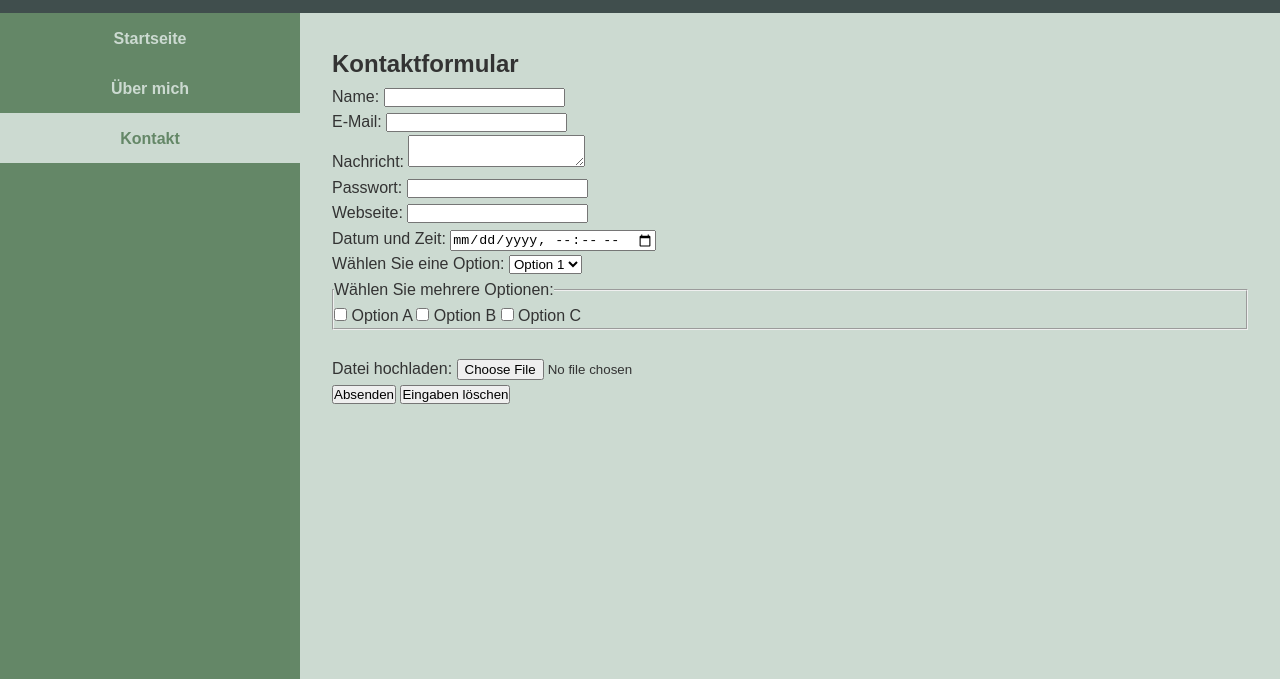
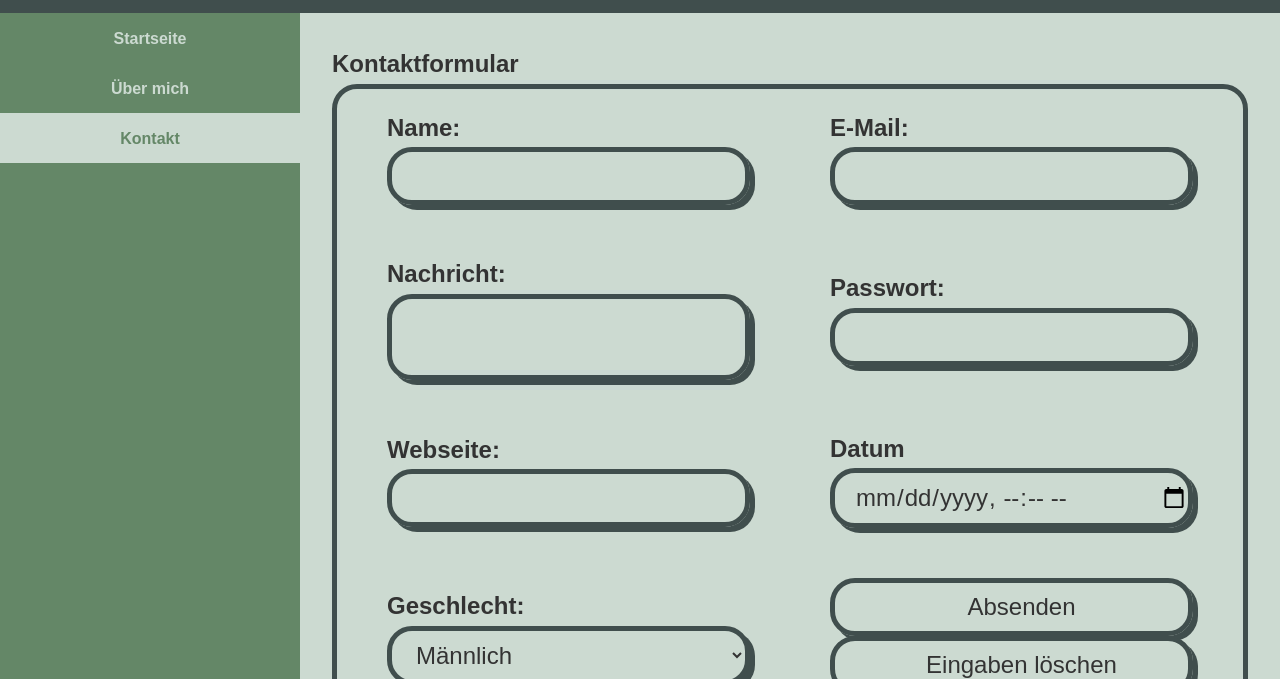
Before and after one commit to jan1888/Modul293, a plain HTML site: page kontakt.html in a window 1280 px wide. Shown: the part 121-800 px from the top of the page. Drawn offline with Linux system fonts and the light colour scheme; a web font is replaced by a local one.

Commit message:
Kontakt styles added

```diff
--- a/Styles.css
+++ b/Styles.css
@@ -1,3 +1,5 @@
+@import "kontakt.css";
+
 /* CSS-Variablen */
 :root {
   --primary-color: #404e4d;
@@ -11,8 +13,14 @@
   margin: 0;
   padding: 0;
   box-sizing: border-box;
+  scrollbar-width: none; /* Firefox */
+  -ms-overflow-style: none; /* IE and Edge */
 }
-@media (min-width: 801px) {
+
+*::-webkit-scrollbar {
+  display: none; /* Chrome, Safari and Opera */
+}
+@media (min-width: 1001px) {
   body {
     font-family: Arial, sans-serif;
     color: var(--font-color);
@@ -29,7 +37,7 @@
     height: 100%;
   }
 }
-@media (max-width: 800px) {
+@media (max-width: 1000px) {
   body {
     font-family: Arial, sans-serif;
     color: var(--font-color);
--- /dev/null
+++ b/kontakt.css
@@ -0,0 +1,78 @@
+@import url("https://fonts.googleapis.com/css2?family=Winky+Sans&display=swap");
+
+:root {
+  --primary-color: #404e4d;
+  --secondary-color: #648767;
+  --font-color: #333;
+  --background-color: #ccdad1;
+  --header-font-size: 2rem;
+}
+
+form {
+  border: 5px solid var(--primary-color);
+  border-radius: 25px;
+  background-color: var(--background-color);
+  display: grid;
+  align-items: center;
+  justify-content: center;
+}
+@media (min-width: 1001px) {
+  form {
+    grid: auto / auto auto;
+    grid-template-columns: repeat(auto-fit, minmax(40%, 1fr));
+    padding: 20px 50px 20px 50px;
+    grid-gap: 50px;
+    column-gap: 80px;
+  }
+}
+@media (max-width: 1000px) {
+  form {
+    display: grid;
+    grid-template-columns: 1fr;
+    padding: 20px;
+    grid-gap: 20px;
+    column-gap: 0;
+  }
+}
+.form-group {
+  width: 100%;
+  display: flex;
+  flex-direction: column;
+  justify-items: space-between;
+}
+.form-group label {
+  color: var(--font-color);
+  font-size: 24px;
+  font-weight: bold;
+}
+
+.form-group button,
+.form-group.multiple-choice select,
+.form-group input,
+.form-group textarea {
+  background: transparent;
+  outline: none;
+  font-size: 24px;
+  padding: 10px 0 10px 20px;
+  border: 5px solid var(--primary-color);
+  box-shadow: 5px 5px 0 var(--primary-color);
+  color: var(--font-color);
+  border-radius: 25px;
+  font-weight: lighter;
+  font-family: "Winky Sans", sans-serif;
+  caret-color: var(--font-color);
+  resize: none;
+}
+.form-group input:focus,
+.form-group textarea:focus {
+  border: 5px solid var(--secondary-color);
+  transition: all 0.5s;
+}
+
+.form-group button:hover {
+  background-color: var(--secondary-color);
+  transition: all 0.5s;
+}
+.form-group.multiple-choice select {
+  background-color: var(--background-color);
+}
--- a/kontakt.html
+++ b/kontakt.html
@@ -9,6 +9,7 @@
     />
     <title>Kontakt</title>
     <link rel="stylesheet" href="Styles.css" />
+    <script src="API.js"></script>
   </head>
   <body>
     <header>
@@ -24,57 +25,46 @@
     <main>
       <h2>Kontaktformular</h2>
       <form>
+        <div class="form-group">
           <label for="name">Name:</label>
           <input type="text" id="name" name="name" required />
-        <br />
+        </div>
+        <div class="form-group">
           <label for="email">E-Mail:</label>
           <input type="email" id="email" name="email" required />
-        <br />
+        </div>
+        <div class="form-group">
           <label for="message">Nachricht:</label>
           <textarea id="message" name="message" required></textarea>
-        <br />
+        </div>
+        <div class="form-group">
           <label for="password">Passwort:</label>
           <input type="password" id="password" name="password" required />
-        <br />
+        </div>
+        <div class="form-group">
           <label for="url">Webseite:</label>
           <input type="url" id="url" name="url" />
-        <br />
-        <label for="datetime">Datum und Zeit:</label>
+        </div>
+        <div class="form-group">
+          <label for="datetime">Datum</label>
           <input type="datetime-local" id="datetime" name="datetime" required />
-        <br />
-        <label for="options">Wählen Sie eine Option:</label>
-        <select id="options" name="options">
-          <option value="option1">Option 1</option>
-          <option value="option2">Option 2</option>
-          <option value="option3">Option 3</option>
+        </div>
+        <div class="form-group multiple-choice">
+          <label for="geschlecht">Geschlecht:</label>
+          <select
+            id="geschlecht"
+            name="geschlecht"
+            placeholder="Wählen Sie Ihr Geschlecht"
+          >
+            <option value="Männlich">Männlich</option>
+            <option value="Weiblich">Weiblich</option>
+            <option value="Anderes">Anderes</option>
           </select>
-        <br />
-        <fieldset>
-          <legend>Wählen Sie mehrere Optionen:</legend>
-          <label
-            ><input
-              type="checkbox"
-              name="multiOptions"
-              value="optionA"
-              required
-            />
-            Option A</label
-          >
-          <label
-            ><input type="checkbox" name="multiOptions" value="optionB" />
-            Option B</label
-          >
-          <label
-            ><input type="checkbox" name="multiOptions" value="optionC" />
-            Option C</label
-          >
-        </fieldset>
-        <br />
-        <label for="file">Datei hochladen:</label>
-        <input type="file" id="file" name="file" required />
-        <br />
+        </div>
+        <div class="form-group">
           <button type="submit">Absenden</button>
           <button type="reset">Eingaben löschen</button>
+        </div>
       </form>
     </main>
 
```
Lines whose indentation alone changed are shown as unchanged.
